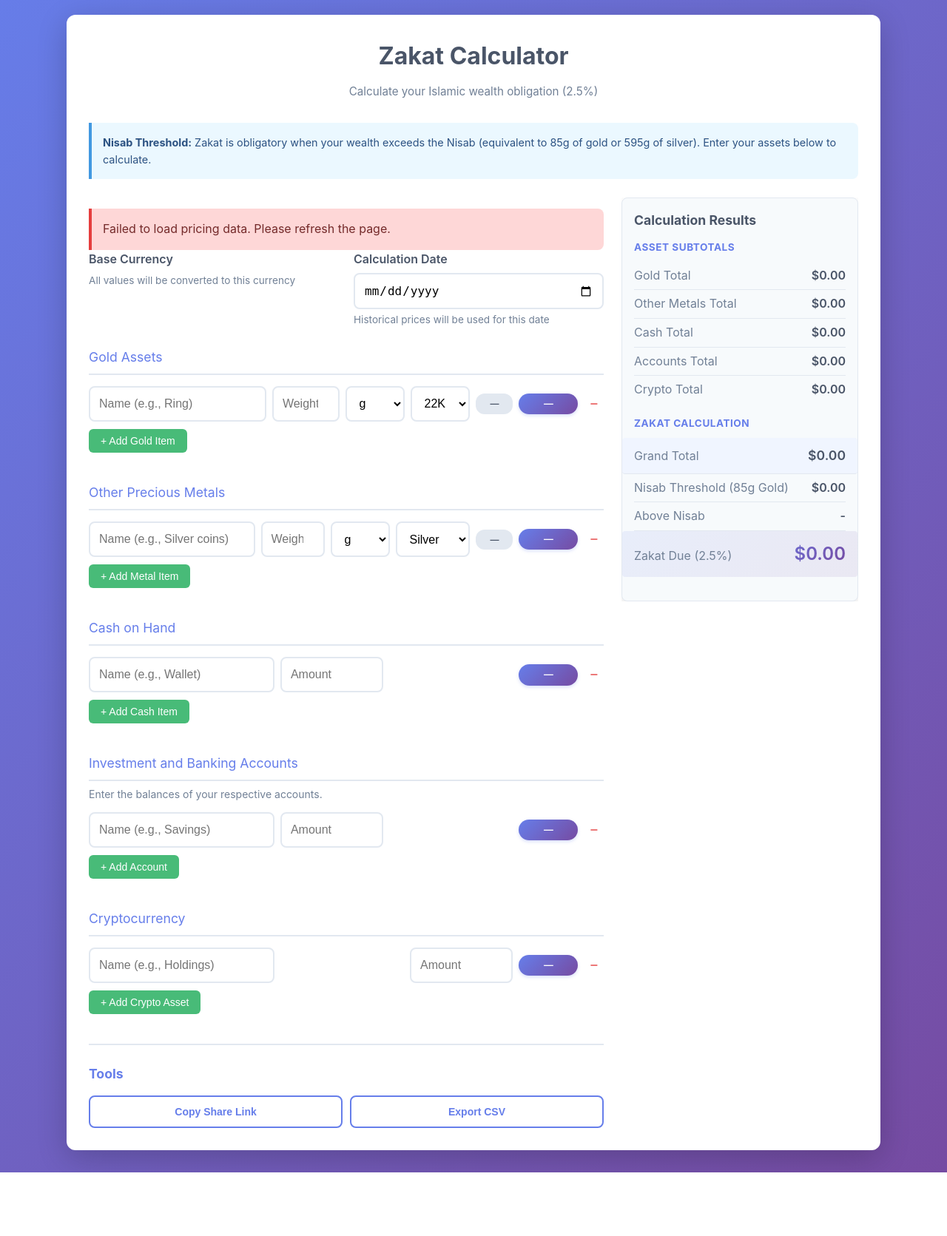
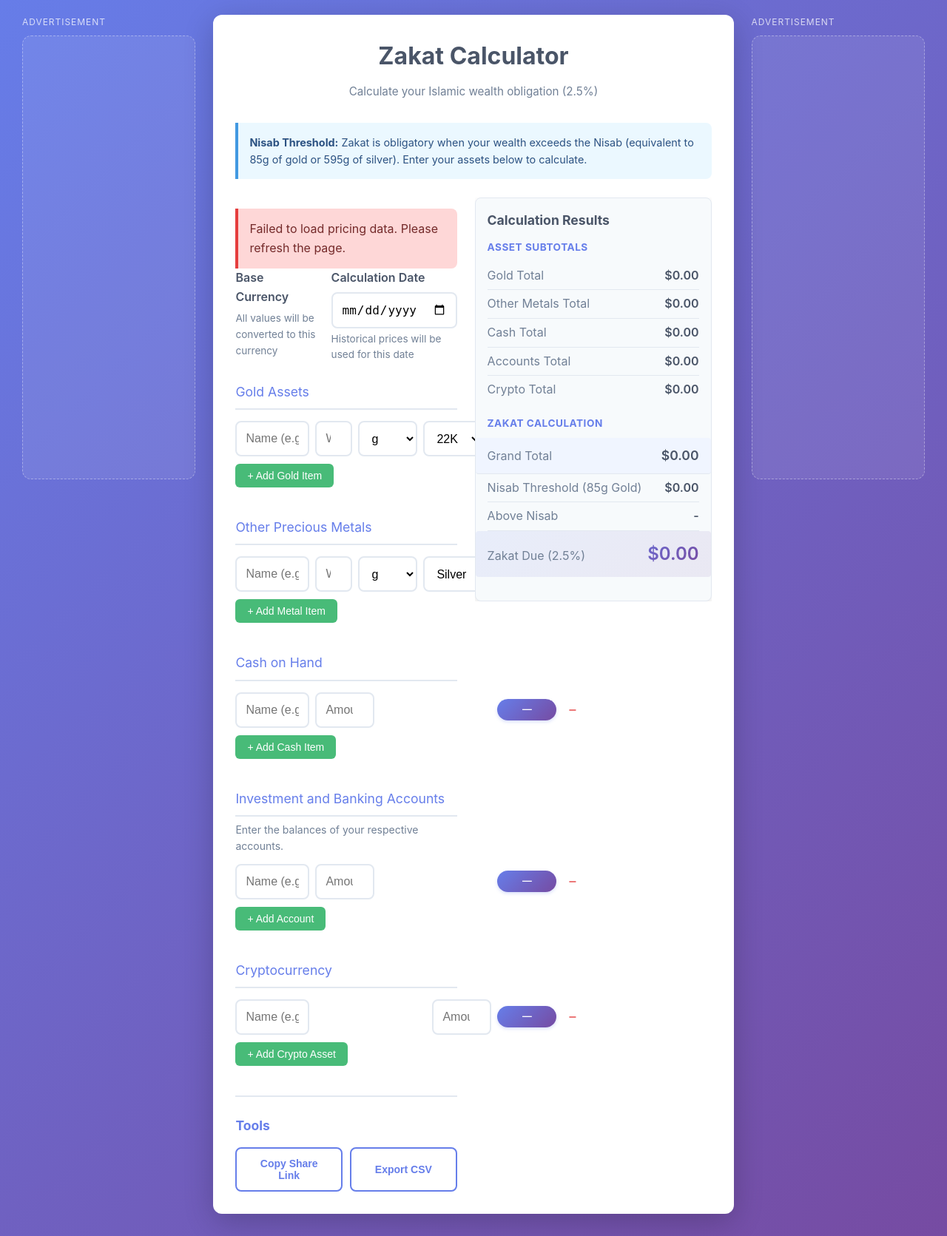
Before and after one commit to ace63093/zakatcalc, a Flask app: page / in a window 1280 px wide. Shown: the part 70-1741 px from the top of the page at 74% size. Before the commit the page ends 1655 px from the top, so only its background shows below. Run offline with Flask 3, Linux system fonts and the light colour scheme; some libraries are stand-ins or nearby versions.

Commit message:
UI: desktop layout supports side-rail ad columns

```diff
--- a/app/templates/base.html
+++ b/app/templates/base.html
@@ -22,12 +22,36 @@
             padding: 20px;
         }
         .container {
+            width: 100%;
             max-width: 700px;
             margin: 0 auto;
             background: white;
             border-radius: 12px;
             box-shadow: 0 10px 40px rgba(0,0,0,0.2);
             padding: 30px;
+        }
+        .page-layout {
+            max-width: 1200px;
+            margin: 0 auto;
+        }
+        .page-content {
+            min-width: 0;
+        }
+        .ad-rail {
+            display: none;
+        }
+        .ad-rail-label {
+            color: rgba(255, 255, 255, 0.75);
+            font-size: 0.75rem;
+            text-transform: uppercase;
+            letter-spacing: 0.08em;
+            margin-bottom: 8px;
+        }
+        .ad-rail-slot {
+            min-height: 600px;
+            border: 1px dashed rgba(255, 255, 255, 0.35);
+            border-radius: 12px;
+            background: rgba(255, 255, 255, 0.08);
         }
         h1 {
             text-align: center;
@@ -380,8 +404,7 @@
                 padding: 30px;
             }
             .container {
-                max-width: 1100px;
-                min-width: 900px;
+                max-width: 960px;
             }
             .calculator-layout {
                 display: grid;
@@ -404,6 +427,20 @@
                 margin-top: 0;
                 box-shadow: 0 4px 12px rgba(0,0,0,0.1);
                 border: 1px solid #e2e8f0;
+            }
+        }
+
+        /* Desktop layout with side rails (>=1200px) */
+        @media (min-width: 1200px) {
+            .page-layout {
+                max-width: 1440px;
+                display: grid;
+                grid-template-columns: minmax(180px, 1fr) minmax(640px, 3fr) minmax(180px, 1fr);
+                gap: 24px;
+                align-items: start;
+            }
+            .ad-rail {
+                display: block;
             }
         }
 
@@ -458,7 +495,7 @@
         }
         /* Navigation styles */
         .site-nav {
-            max-width: 1200px;
+            max-width: 1440px;
             margin: 0 auto 20px;
             display: flex;
             justify-content: center;
@@ -511,7 +548,21 @@
         <a href="{{ url_for('main.faq') }}" {% if request.endpoint == 'main.faq' %}class="active"{% endif %}>FAQ</a>
         <a href="{{ url_for('main.contact') }}" {% if request.endpoint == 'main.contact' %}class="active"{% endif %}>Contact Us</a>
     </nav>
-    {% block content %}{% endblock %}
+    <div class="page-layout">
+        <aside class="ad-rail ad-left" aria-label="Advertisement">
+            <div class="ad-rail-label">Advertisement</div>
+            <!-- TODO: Insert AdSense ad unit markup for left rail -->
+            <div class="ad-rail-slot" aria-hidden="true"></div>
+        </aside>
+        <main class="page-content">
+            {% block content %}{% endblock %}
+        </main>
+        <aside class="ad-rail ad-right" aria-label="Advertisement">
+            <div class="ad-rail-label">Advertisement</div>
+            <!-- TODO: Insert AdSense ad unit markup for right rail -->
+            <div class="ad-rail-slot" aria-hidden="true"></div>
+        </aside>
+    </div>
     {% block scripts %}{% endblock %}
 </body>
 </html>
```
